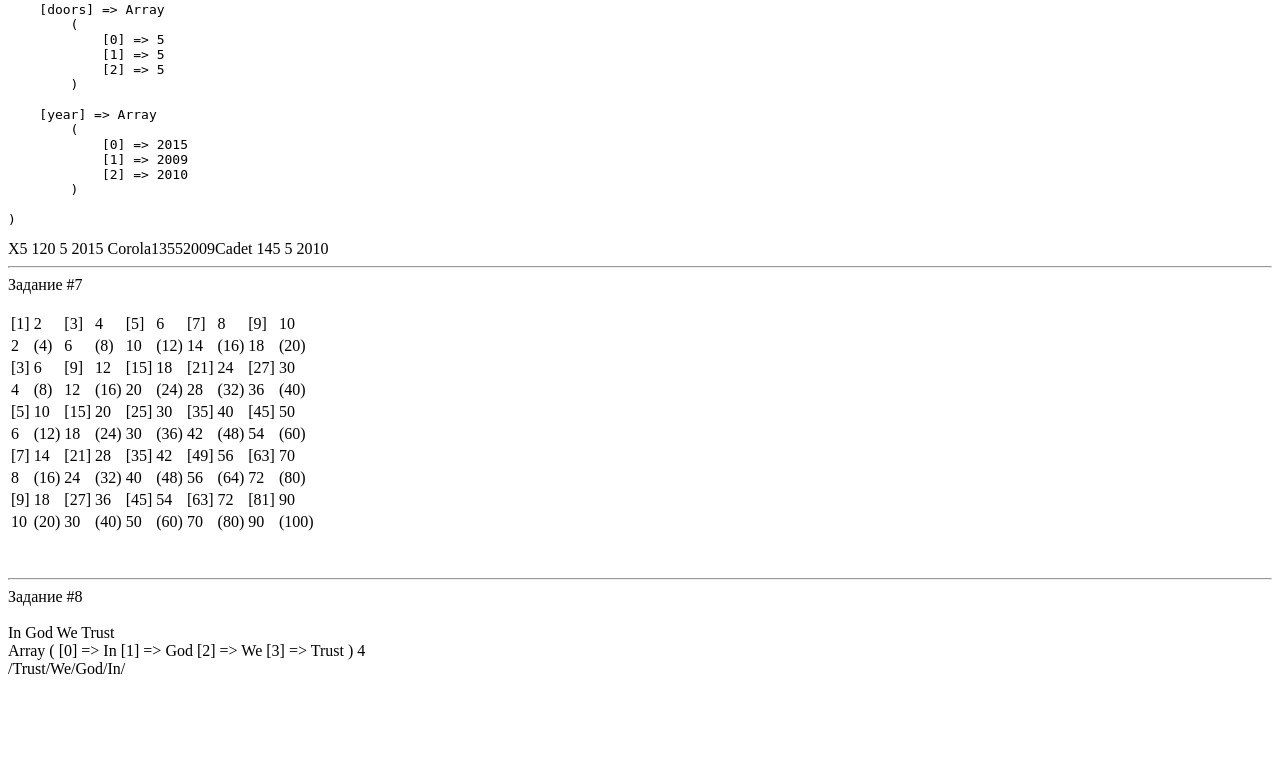
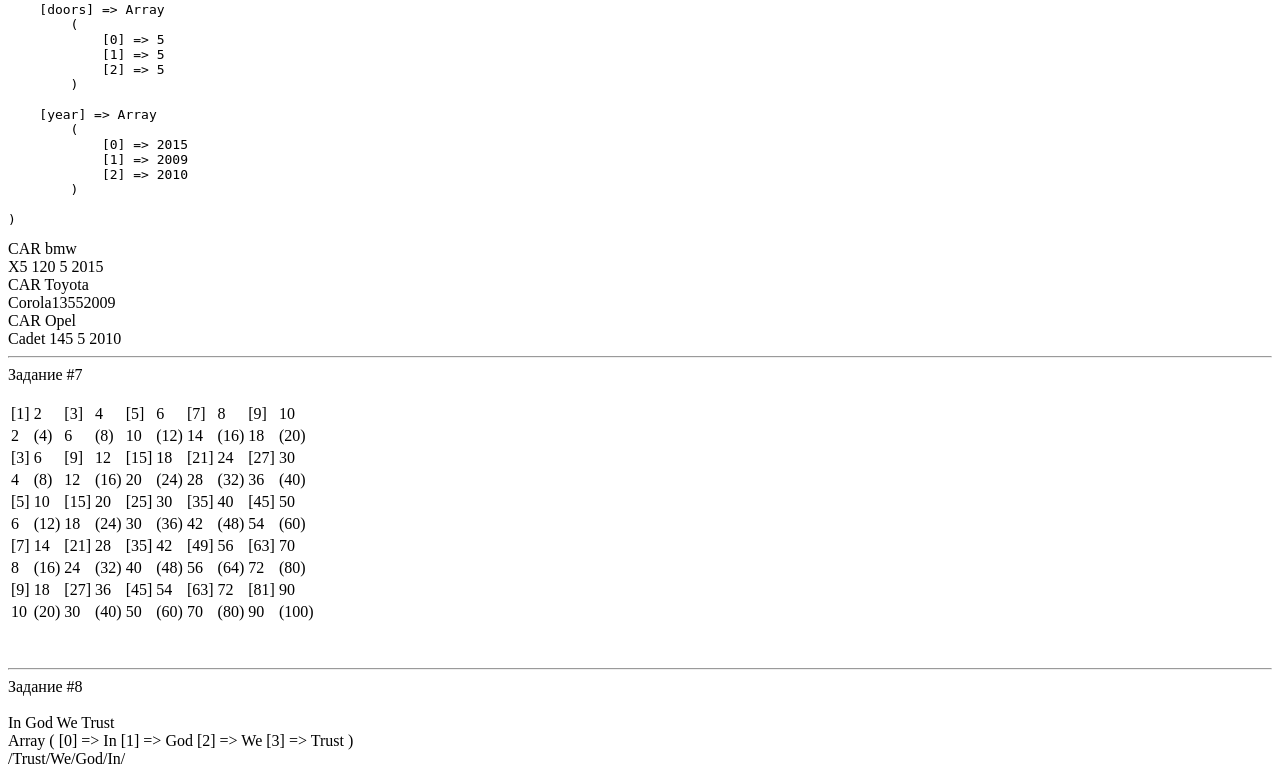
Before and after one commit to ananievroman/zadanie, a PHP site: page / in a window 1280 px wide. Shown: the part 799-1575 px from the top of the page. Before the commit the page ends 1473 px from the top, so only its background shows below. Run offline with PHP 8.4, Linux system fonts and the light colour scheme; data that the repository does not hold is empty.

Commit message:
Korektirovka

```diff
--- a/index.php
+++ b/index.php
@@ -76,19 +76,19 @@
     echo '<pre>';
     print_r($car);
     echo '</pre>';
-
+    echo "CAR bmw<br>";
     foreach ($car as $item) {
         echo $item['0'].' ';
     }
+    echo "<br>CAR Toyota<br>";
     foreach ($car as $item) {
         echo $item['1'].'';
     }
+    echo "<br>CAR Opel<br>";
     foreach ($car as $item) {
         echo $item['2'].' ';
     }
-    foreach ($car as $item) {
-        echo $item['3'].' ';
-    }
+
     echo "<hr>";
 
     echo "Задание #7 <br><br>";
@@ -118,9 +118,10 @@
     echo $str ."<br>";
     $Array = explode(" ",$str);
     print_r($Array);
+    echo "<br>";
 
     $kolichestvo_elementov_massiva = count($Array);
-    echo $kolichestvo_elementov_massiva ."<br>";
+
 
     while ($kolichestvo_elementov_massiva >= 0) {
         echo $Array[$kolichestvo_elementov_massiva] . '/';
```
